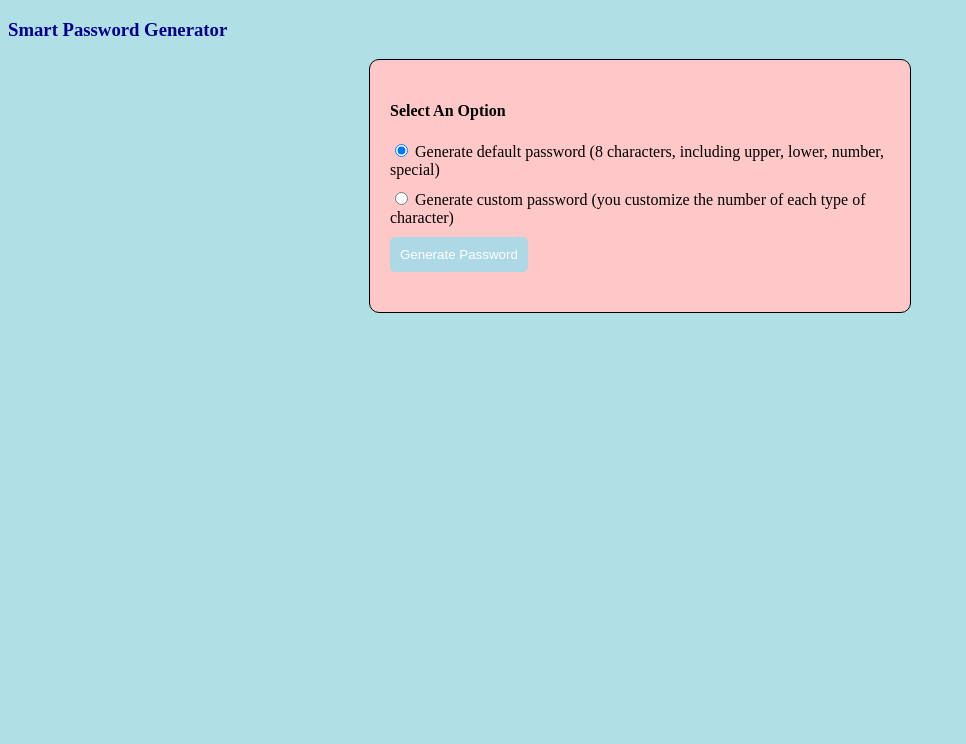
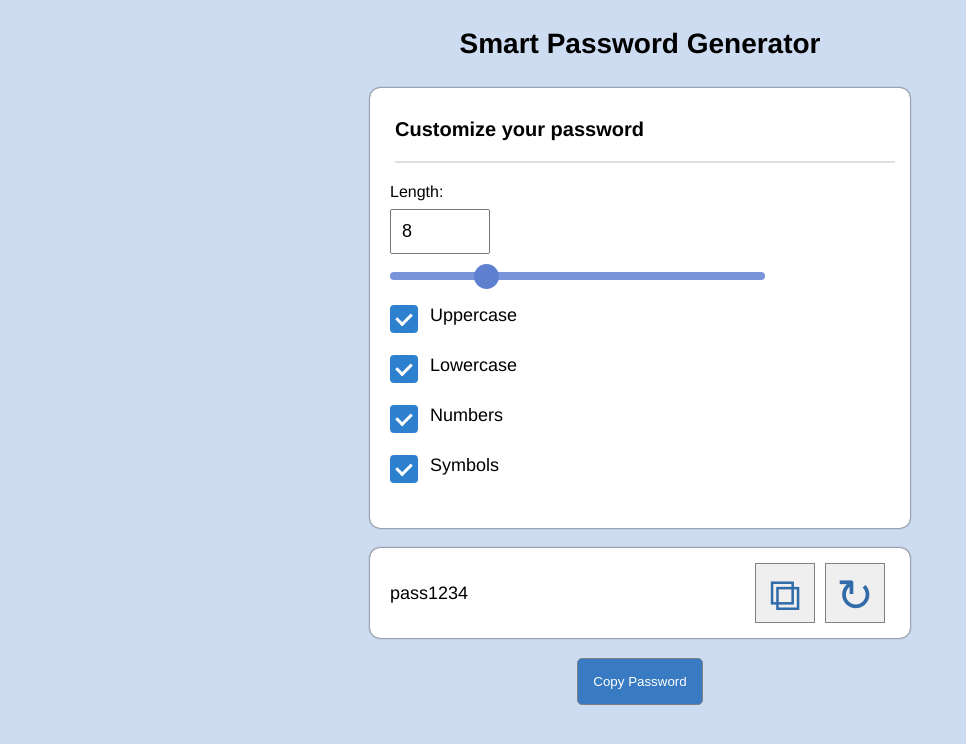
Before and after one commit to pheaktralean/Password-Generator, a Flask app: page / in a window 1280 px wide. Shown: the top 744 px of the page, without its empty margins (0-966 px from the left). Run offline with Flask 3, Linux system fonts and the light colour scheme.

Commit message:
Add project files

```diff
--- a/main.py
+++ b/main.py
@@ -1,51 +1,62 @@
-from flask import Flask, render_template, jsonify
+from flask import Flask, render_template, jsonify, request
 import random
-
+import string
+import json
 app = Flask(__name__)
 
-# store the characters in lists
-lower_chars = ['a','b','c','d','e','f','g','h','i','j',
-                'k','l','m','n','o','p','q','r','s','t','u',
-                'v','w','x','y','z']
-upper_chars = ['A', 'B', 'C', 'D','E','F','G','H','I','J',
-                'K','L','M','N','O','P','Q','R','S','T','U',
-                'V','W','X','Y','Z']
-numbers = ['0','1','2','3','4','5','6','7','8','9']
-special_chars = ['!', '@','#','$','%','&','*']
+# Load Configuration from JSON file
+with open('password_generator_config.json') as config_file:
+    config = json.load(config_file)
+
+# Store the characters in string from the config file
+lower_chars = config['character_sets']['lowercase']['chars']
+upper_chars = config['character_sets']['uppercase']['chars']
+numbers = config['character_sets']['numbers']['chars']
+symbols = config['character_sets']['symbols']['chars']
+
 
 # default password generator function
-def default_password_generator():
-    password = random.choice(lower_chars) + random.choice(upper_chars) + random.choice(numbers) + random.choice(
-        special_chars)
-    password += ''.join(random.choices(lower_chars + upper_chars + numbers + special_chars, k=4))
-    return ''.join(random.sample(password, len(password)))
+def password_generator(length=8, use_uppercase=True, use_lowercase=True, use_numbers=True, use_symbols=True):
+    char_pool = ''
+    if use_uppercase:
+        char_pool += upper_chars
+    if use_lowercase:
+        char_pool += lower_chars
+    if use_numbers:
+        char_pool += numbers
+    if use_symbols:
+        char_pool += symbols
 
-# custom password generator function
-def custom_password_generator(lower_count, upper_count, number_count, special_count):
-    password = ''
-    password += ''.join(random.choices(lower_chars, k=lower_count))
-    password += ''.join(random.choices(upper_chars, k=upper_count))
-    password += ''.join(random.choices(numbers, k=number_count))
-    password += ''.join(random.choices(special_chars, k=special_count))
-    return ''.join(random.sample(password, len(password)))
+    password = ''.join(random.choice(char_pool) for _ in range(length))
+    return password
+
+
+# (password_generator(length=12, use_uppercase=True, use_lowercase=True, use_numbers=True, use_symbols=True))
+
 
 @app.route('/')
 def index():
     return render_template('index.html')
 
+
 # API route for generating the password
-@app.route('/generate-password', methods=['GET'])
+@app.route('/generate-password', methods=['POST'])
 def generate_password():
     data = request.json
-    if data['type'] == 'default':
-        password = default_password_generator()
-    elif data['type'] == 'custom':
-        lower_count = data['lower_count']
-        upper_count = data['upper_count']
-        number_count = data['number_count']
-        special_count = data['special_count']
-        password = custom_password_generator(lower_count, upper_count, number_count, special_count)
-    return jsonify({'password': password})
+    length = data.get('length', config['default_settings']['length'])  # Use default from config
+
+    # Get character type preferences by user
+    use_uppercase = data.get('use_uppercase', config['default_settings']['use_uppercase'])
+    use_lowercase = data.get('use_lowercase', config['default_settings']['use_lowercase'])
+    use_numbers = data.get('use_numbers', config['default_settings']['use_numbers'])
+    use_symbols = data.get('use_symbols', config['default_settings']['use_symbols'])
+
+    try:
+        # Generate the password
+        password = password_generator(length, use_uppercase, use_lowercase, use_numbers, use_symbols)
+        return jsonify({'password': password})
+    except ValueError as e:
+        return jsonify({'error': str(e)}), 400
 
 if __name__ == '__main__':
     app.run(debug=True)
--- /dev/null
+++ b/static/css/style.css
@@ -0,0 +1,163 @@
+body{
+    background-color: rgb(206, 220, 241);
+    font-family: Helvetica, sans-serif;
+}
+h3{
+    text-align: center;
+    color: black;
+    font-weight: bold;
+    font-size: 28px;
+}
+h4{
+    text-align: left;
+    color: black;
+    font-weight: medium;
+    font-size: 20px;
+    margin: 10px 5px;
+}
+.container{
+    background-color: white;
+    width: 500px;
+    height: 400px;
+    margin: 0 auto;
+    padding: 20px;
+    border: 1px shadow black;
+    border-radius: 10px;
+    box-shadow: 0 0 2px black;
+}
+.line{
+    border: none;
+    border-top: 2px solid #e0e0e0;
+    margin: 20px 5px;
+    width: 100%;
+}
+input[type = "number"]{
+    font-size: 18px;
+    width: 100px;
+    height: 45px;
+    padding: 10px 10px;
+    border: 1px shadow black;
+    margin: 8px 0;
+    box-sizing: border-box;
+}
+input[type = "range"]{
+    -webkit-appearance: none; /* Remove default styling */
+    appearance: none;
+    background-color: #4069C9;
+    width: 75%;
+    height: 8px;
+    opacity: 0.7;
+    transition: opacity .3s;
+    border-radius: 5px;
+    margin: 10px auto 10px auto;
+}
+input[type="range"]:hover {
+    opacity: 1;
+}
+input[type="range"]::-webkit-slider-thumb {
+    -webkit-appearance: none;
+    appearance: none;
+    width: 25px; /* Thumb size */
+    height: 25px;
+    border-radius: 50%; /* Make it circular */
+    background: #1B4BBB; /* Green color */
+    cursor: pointer;
+}
+
+input[type="checkbox"]{
+    display: none;
+}
+.custom-checkbox label{
+    position: relative;
+    padding-left: 40px;
+    cursor: pointer;
+    font-size: 18px;
+    line-height: 50px;
+    user-select: none;
+}
+.custom-checkbox label:before{
+    content: "";
+    position: absolute;
+    left: 0;
+    top: 0;
+    height: 24px;
+    width: 24px;
+    background-color: #eee;
+    border: 2px solid #ccc;
+    border-radius: 4px;
+}
+input:checked + label:before {
+     background-color: #2C80CE;
+     border-color: #2C80CE;
+}
+.custom-checkbox label:after {
+    content: "";
+    position: absolute;
+    display: none;
+}
+input:checked + label:after {
+    display: block;
+}
+.custom-checkbox label:after {
+    left: 9px;
+    top: 5px;
+    width: 7px;
+    height: 12px;
+    border: solid white;
+    border-width: 0 3px 3px 0;
+    transform: rotate(45deg);
+}
+.password-container{
+    display: flex;
+    justify-content: right;
+    align-items: center;
+    background-color: white;
+    width: 500px;
+    height: 50px;
+    margin: 20px auto 20px auto;
+    padding: 20px;
+    border: 1px shadow black;
+    border-radius: 10px;
+    box-shadow: 0 0 2px black;
+}
+.password{
+    font-size: 18px;
+    flex-grow: 1;
+    margin-right: 10px;
+}
+
+.icon {
+    width: 60px;
+    height: 60px;
+    cursor: pointer;
+    padding: 5px;
+    border: none;
+    margin: 0 5px;
+    background: solid grey;
+    border: 1px solid grey;
+    color: #316baa;
+    font-size: 45px; /* Increase size for better visibility */
+}
+.icon:hover {
+      color: #214872;
+}
+
+.button{
+     display: block;
+     margin: 0 auto;
+     padding: 15px;
+     background-color: rgb(56, 123, 194);
+     color: white;
+     border:1px solid grey;
+     cursor: pointer;
+     border-radius: 5px;
+}
+.button:hover {
+     background-color: #316ba8;
+}
+#generated-password {
+     margin-top: 20px;
+     font-size: 1.2em;
+     color: green;
+     word-wrap: break-word;
+}
--- /dev/null
+++ b/static/js/script.js
@@ -0,0 +1,99 @@
+document.addEventListener('DOMContentLoaded', function() {
+    // Sync the length picked by user:
+    // if user choose length from range -> adjust the textbox
+    // if user choose length from the text -> adjust the range
+    const lengthInput = document.getElementById('pwdlength');
+    const rangeInput = document.getElementById('rangeInput');
+
+    function adjustPasswordLength(value){
+        if(value > 30){
+            lengthInput.value = 30;
+            rangeInput.value = 30;
+        } else if(value < 1){
+            lengthInput.value = 8;
+            rangeInput.value = 8;
+        } else{
+            rangeInput.value = value;
+        }
+    }
+
+    lengthInput.addEventListener('input', function(){
+        let value = parseInt(this.value, 10) || 8;
+        adjustPasswordLength(value);
+    });
+
+    rangeInput.addEventListener('input', function(){
+        let value = parseInt(this.value, 10) || 8;
+        adjustPasswordLength(value);
+    });
+
+    // uppercase, lowercase, numbers, symbols
+    // Make sure at least one checkbox is selected
+    const checkboxes = document.querySelectorAll('.checkbox')
+    function enforceCheckboxSelection() {
+        let checkCount = Array.from(checkboxes).filter(checkbox => checkbox.checked).length;
+        if(checkCount === 0){
+            this.checked = true;
+        }
+    }
+    // Attach event listeners to each checkbox
+    checkboxes.forEach(checkbox => {
+        checkbox.addEventListener('change', enforceCheckboxSelection);
+    });
+
+    function generatePassword(){
+        // Initialize the length of the password based user's selection or set 8 as default
+        const length = document.getElementById('pwdlength').value || 8;
+
+        // The character type preferences
+        const useUppercase = document.getElementById('uppercase').checked;
+        const useLowercase = document.getElementById('lowercase').checked;
+        const useNumbers = document.getElementById('numbers').checked;
+        const useSymbols = document.getElementById('symbols').checked;
+
+        if (!useUppercase && !useLowercase && !useNumbers && !useSymbols) {
+            alert("Please select at least one character type.");
+            return;
+        }
+
+        fetch('/generate-password', {
+            method: 'POST',
+            headers: {
+                'Content-Type' : 'application/json'
+            },
+            body: JSON.stringify({
+                length: parseInt(length),
+                use_uppercase: useUppercase,
+                use_lowercase: useLowercase,
+                use_numbers: useNumbers,
+                use_symbols: useSymbols
+            })
+        })
+        .then(response => {
+            if (!response.ok) {
+                throw new Error('Password generation failed: ' + response.statusText);
+            }
+            return response.json();
+        })
+        .then(data => {
+            document.getElementById('password-display').innerText = data.password; // Display new password
+        })
+        .catch(error => console.error('Error:', error));
+
+    }
+
+    function copyToClipboard(){
+        const password = document.getElementById('password-display').innerText;
+        navigator.clipboard.writeText(password).then(() => {
+            //alert("Password copied to clipboard");
+        }).catch(err => {
+            console.error('Could not copy text: ', err);
+        });
+    }
+
+    // Attach event listeners to both icons and button
+    document.getElementById('generate-icon').addEventListener('click', generatePassword);
+    document.getElementById('copy-icon').addEventListener('click', copyToClipboard);
+    document.getElementById('copy-button').addEventListener('click', copyToClipboard);
+
+});
--- a/templates/index.html
+++ b/templates/index.html
@@ -4,142 +4,50 @@
         <meta charset = "UTF-8">
         <meta name = "viewport" content = "width=device-width, initial-scale=1.0">
         <title>Smart Password Generator</title>
-        <style>
-            body{
-                background-color: powderblue;
-            }
-
-            h3{
-                color: darkblue;
-                font-weight: bold;
-            }
-            .container{
-                background-color: rgb(255,200,200);
-                max-width: 500px;
-                margin: 0 auto;
-                padding: 20px;
-                border: 1px solid black;
-                border-radius: 10px;
-            }
-            label{
-                display: block;
-                margin-bottom: 10px;
-            }
-            input[type="number"]{
-                width: 100%;
-                padding: 8px;
-                margin-bottom: 20px;
-            }
-            .btn{
-                padding: 10px;
-                background-color: lightblue;
-                color: white;
-                border:none;
-                cursor: pointer;
-                border-radius: 5px;
-            }
-            .btn:hover {
-                background-color: #0056b3;
-            }
-
-            #generated-password {
-                margin-top: 20px;
-                font-size: 1.2em;
-                color: green;
-                word-wrap: break-word;
-            }
-        </style>
+        <link rel="stylesheet" href="{{ url_for('static', filename='css/style.css') }}">
+        <script src="{{ url_for('static', filename='js/script.js') }}"></script>
     </head>
     <body>
         <h3>Smart Password Generator</h3>
         <div class="container">
-            <h4>Select An Option</h4>
-            <div>
-                <label>
-                    <input type="radio" name="password_type" value="default" checked>
-                    Generate default password (8 characters, including upper, lower, number, special)
-                </label>
-                <label>
-                    <input type="radio" name="password_type" value="custom">
-                    Generate custom password (you customize the number of each type of character)
-                </label>
+            <h4>Customize your password</h4>
+            <hr class="line">
+
+            <!--Password length input-->
+            <div class="length">
+                <label for="pwdlength">Length:</label><br>
+                <input type="number" id="pwdlength" name="pwdlength" min="1" max="30" value="8">
+                <br>
+                <label for="rangeInput"></label>
+                <input type="range" id="rangeInput" min="1" max="30" value="8">
             </div>
 
-            <div id="custom-options" style="display: none;">
-                <h4>Customize your password:</h4>
-                <label for="lower-count">Number of lowercase letters:</label>
-                <input type="number" id="lower-count" value="0" min="0">
-
-                <label for="upper-count">Number of uppercase letters:</label>
-                <input type="number" id="upper-count" value="0" min="0">
-
-                <label for="number-count">Number of numbers:</label>
-                <input type="number" id="number-count" value="0" min="0">
-
-                <label for="special-count">Number of special characters:</label>
-                <input type="number" id="special-count" value="0" min="0">
+            <!-- Character type selection checkboxes -->
+            <div class="custom-checkbox">
+                <input type="checkbox" id="uppercase" name="uppercase" class="checkbox" checked>
+                <label for="uppercase">Uppercase</label>
+                <br>
+                <input type="checkbox" id="lowercase" name="lowercase" class="checkbox" checked>
+                <label for="lowercase">Lowercase</label>
+                <br>
+                <input type="checkbox" id="numbers" name="numbers" class="checkbox" checked>
+                <label for="numbers">Numbers</label>
+                <br>
+                <input type="checkbox" id="symbols" name="symbol" class="checkbox" checked>
+                <label for="symbols">Symbols</label>
             </div>
-
-            <button class="btn" id="generate-btn">Generate Password</button>
-
-        <div id="generated-password"></div>
 
         </div>
 
-        <script>
-            const passwordTypeInputs = document.querySelectAll('input[name="password_type"])
-            const customOptions = document.getElementById('custom-options');
-            const generateBtn = document.getElementById('generate-btn');
-            const generatePasswordDiv = document.getElementById('generated-password');
+        <!-- Password display and action buttons -->
+        <div class="password-container">
+            <div id="password-display" class="password">pass1234</div>
+            <button class="icon" id="copy-icon">⧉</button>
+            <button class="icon" id="generate-icon">&#x21bb;</button>
 
-            passwordTypeInputs.forEach(input => {
-                input.addEventListener('change', function (){
-                    if(this.value == 'custom'){
-                        customOptions.style.display = 'block';
-                    }
-                    else{
-                        customOptions.style.display = 'none';
-                    }
-                });
-            });
+        </div>
+        <button class="button" id="copy-button">Copy Password</button>
 
-            generateBtn.addEventListener('click', () => {
-                const selectedType = document.querySelector('input[name="password"]:checked).value;
-
-                let data = {};
-                if(selectedType === 'default'){
-                    data = { type: 'default'}
-                }
-                else{
-                    const lowerCount = parseInt(document.getElementById('lower-count').value);
-                    const upperCount = parseInt(document.getElementById('upper-count').value);
-                    const numberCount = parseInt(document.getElementById('number-count').value);
-                    const specialCount = parseInt(document.getElementById('special-count').value);
-
-                    data = {
-                        type: 'custom'
-                        lower_count: lowerCount,
-                        upper_count: upperCount,
-                        number_count: numberCount,
-                        special_count: specialCount,
-                    };
-                }
-                fetch('/generate', {
-                    method: 'POST',
-                    headers: {
-                        'Content-Type': 'application/json'
-                    },
-                    body: JSON.stringify(data)
-                })
-                .then(response => response.json())
-                .then(data => {
-                    generatedPasswordDiv.textContent = 'Generated Password: ' + data.password;
-                })
-                .catch(error => {
-                    generatedPasswordDiv.textContent = 'Error generating password';
-                });
-            });
-        </script>
-
+        <script src="{{ url_for('static', filename='js/script.js') }}"></script>
     </body>
 </html>
```
Also changed, not shown: password_generator_config.json (added, +45 -0 lines), templates/style.css (deleted, +0 -8 lines).
